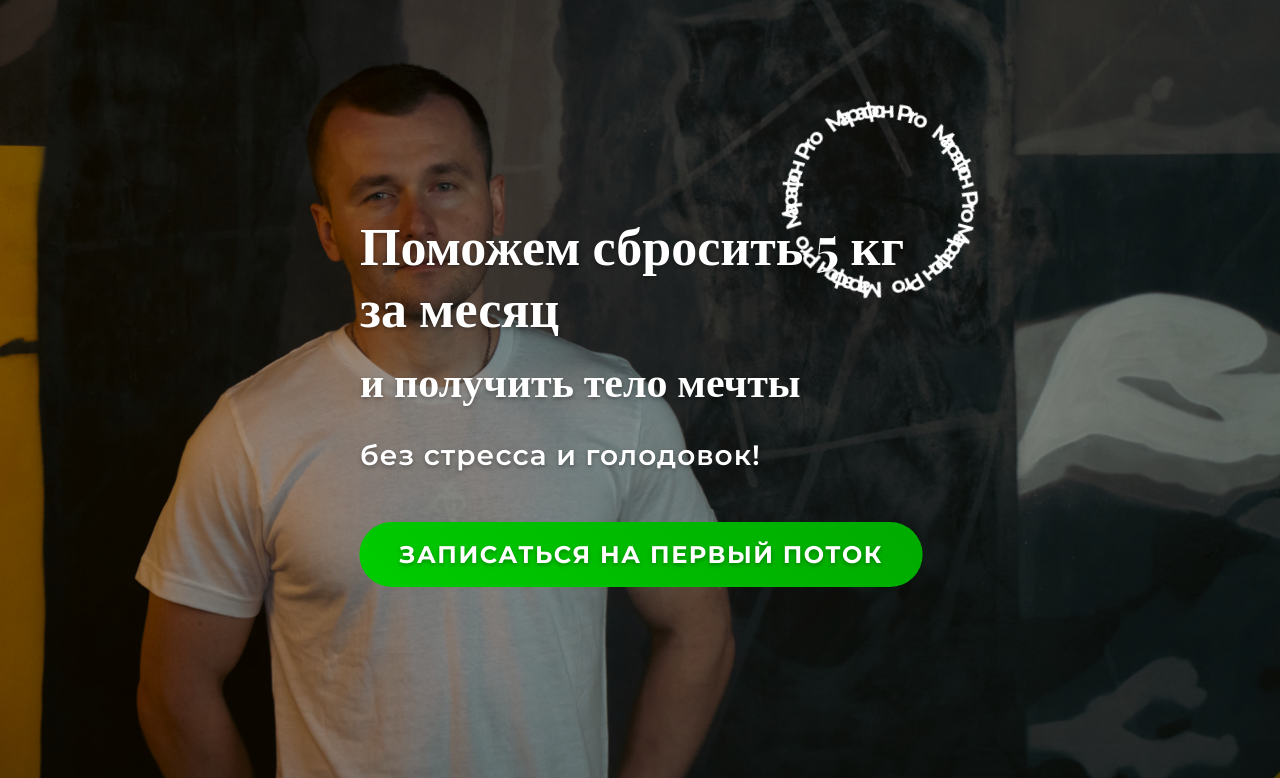
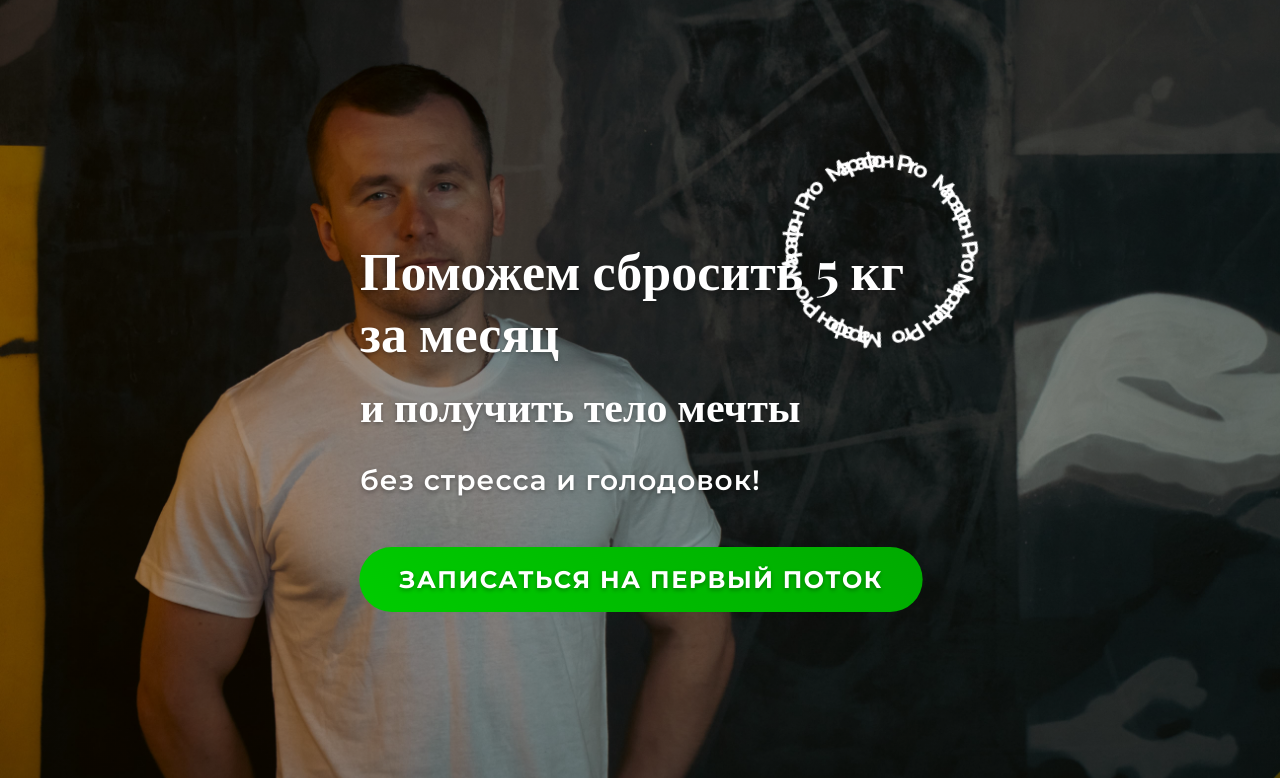
Before and after one commit to AleXenomorf/comando, a plain HTML site: page index.html in a window 1280 px wide. Shown: the top 778 px of the page. Drawn offline with nearby package versions, Linux system fonts and the light colour scheme.

Commit message:
Update index.html

```diff
--- a/index.html
+++ b/index.html
@@ -133,7 +133,7 @@
 
         .marathon-ring {
             position: absolute;
-            top: 100px;
+            top: 150px; /* Изменено с 100px на 150px (поднято на 50px) */
             right: 300px;
             width: 200px;
             height: 200px;
@@ -172,6 +172,7 @@
             z-index: 10;
             max-width: 600px;
             margin-right: 100px;
+            margin-top: 50px; /* Добавлено: опускаем текст на 50px */
         }
 
         .main-text h1 {
@@ -386,6 +387,7 @@
                 max-width: 100%;
                 margin: 0;
                 padding: 0 15px;
+                margin-top: 20px; /* Добавлено для мобильной версии */
             }
 
             .main-text h1 {
```
